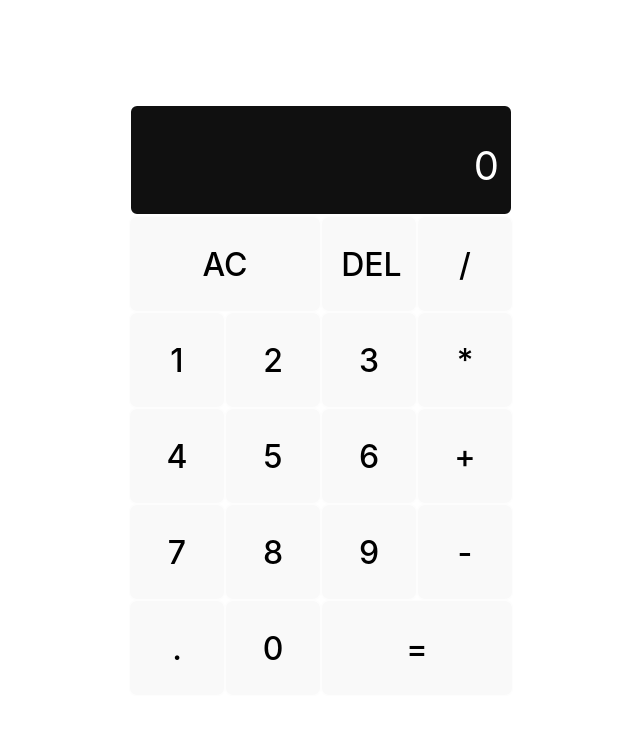
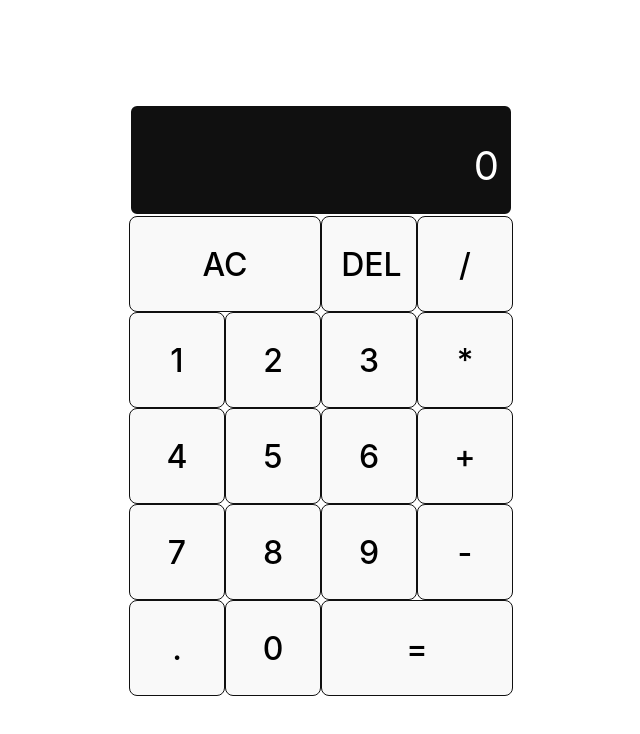
Before and after one commit to ericcorona1/react-calc, a React (Vite) app: page / in a window 1280 px wide. Shown: the top 734 px of the page, without its empty margins (319-959 px from the left). Built offline with nearby package versions, Linux system fonts and the light colour scheme.

Commit message:
button hover color changed for prefer light

```diff
--- a/src/App.css
+++ b/src/App.css
@@ -12,7 +12,6 @@
 
 .calculator-grid > button {
   font-size: 2rem;
-  border: 1px solid rgb(255, 255, 255, .75);
   outline: none;
 }
 
@@ -22,7 +21,7 @@
 
 .output {
   grid-column: 1 / -1;
-  background-color: #101010;
+  background-color: rgb(16, 16, 16);
   display: flex;
   flex-direction: column;
   align-items: flex-end;
--- a/src/index.css
+++ b/src/index.css
@@ -39,7 +39,7 @@ h1 {
 
 button {
   border-radius: 8px;
-  border: 1px solid transparent;
+  border: 1px solid rgb(255, 255, 255, .75);
   padding: 0.6em;
   font-size: 1em;
   font-weight: 500;
@@ -68,5 +68,16 @@ button:focus-visible {
   }
   button {
     background-color: #f9f9f9;
+    border: 1px solid rgb(16, 16, 16);
   }
+  button:hover {
+    border-color: rgb(56, 42, 108);
+    background-color: rgb(164, 140, 253);
+  }
+  button:focus,
+  button:focus-visible {
+    border-color: rgb(56, 42, 108);
+    background-color: rgb(164, 140, 253);
+  }
+
 }
```
